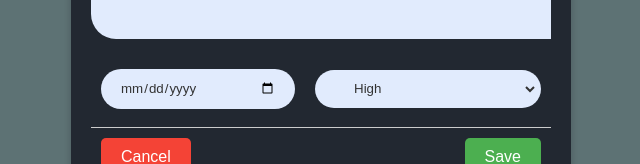
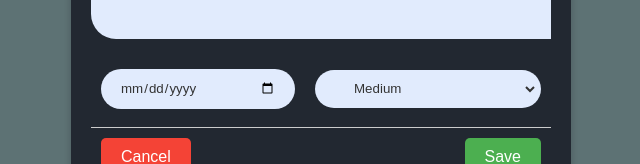
Before and after one commit to addygupta21/WorkSphere, a React (Create React App) app: page / in a window 1280 px wide. Both pictures are taken after a click on the button 817 px from the left and 217 px from the top of the page. Shown: the part 380-544 px from the top of the page, without its empty margins (319-959 px from the left). Built offline with nearby package versions, Linux system fonts and the light colour scheme; a web font is replaced by a local one.

Commit message:
filtering fixed

```diff
--- a/src/vanguard/components/AddTodoModal.tsx
+++ b/src/vanguard/components/AddTodoModal.tsx
@@ -5,6 +5,7 @@ import { GoX } from "react-icons/go";
 import { AppDispatch } from "../redux/store";
 import { Todo } from "../../types";
 import { PRIORITY } from "../../shared/constants/priority";
+import { STATUS } from "../../shared/constants/status";
 
 interface AddTodoModalProps {
   onClose: () => void;
@@ -18,7 +19,7 @@ const AddTodoModal: React.FC<AddTodoModalProps> = (props) => {
   const [title, setTitle] = useState(todo?.item || "");
   const [description, setDescription] = useState(todo?.description || "");
   const [dueDate, setDueDate] = useState(todo?.dueDate || "");
-  const [priority, setPriority] = useState(todo?.priority || "High");
+  const [priority, setPriority] = useState(todo?.priority || PRIORITY.MEDIUM);
 
   const handleSaveTodo = () => {
     if (
@@ -50,7 +51,7 @@ const AddTodoModal: React.FC<AddTodoModalProps> = (props) => {
           description,
           dueDate,
           priority,
-          status: "Not Started",
+          status: STATUS.NOT_STARTED,
           completed: false,
           subTodos: [],
         })
--- a/src/vanguard/redux/todo.store.ts
+++ b/src/vanguard/redux/todo.store.ts
@@ -60,8 +60,6 @@ const todosSlice = createSlice({
   initialState,
   reducers: {
     updateTodoList(state, action: PayloadAction<Todo[]>) {
-      console.log(action.payload);
-      console.log(state.todo_list);
       state.todo_list = [...action.payload];
     },
   },
@@ -77,3 +75,6 @@ export const selectTodos = createSelector(
   [selectTodoList],
   (todo_list) => todo_list
 );
+
+export const selectTodoById = (id: number) => (state: { todos: TodosState }) =>
+  state.todos.todo_list.find((todo) => todo.id === id);
```
